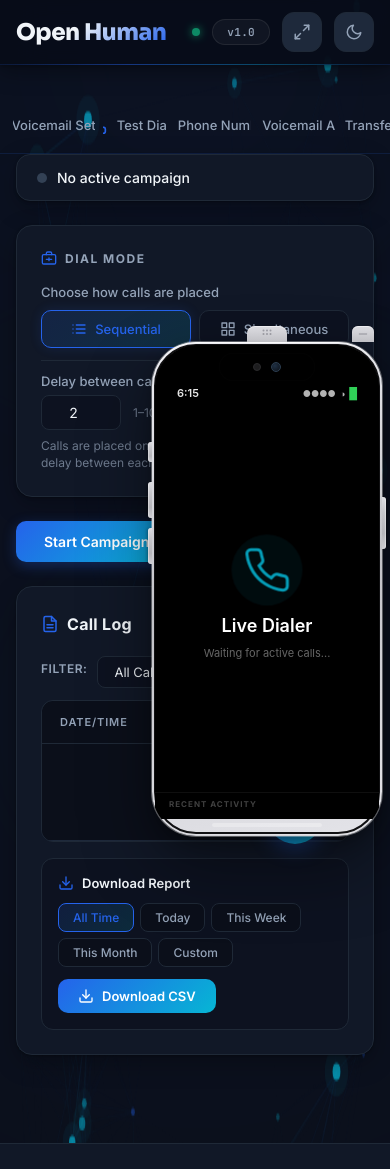
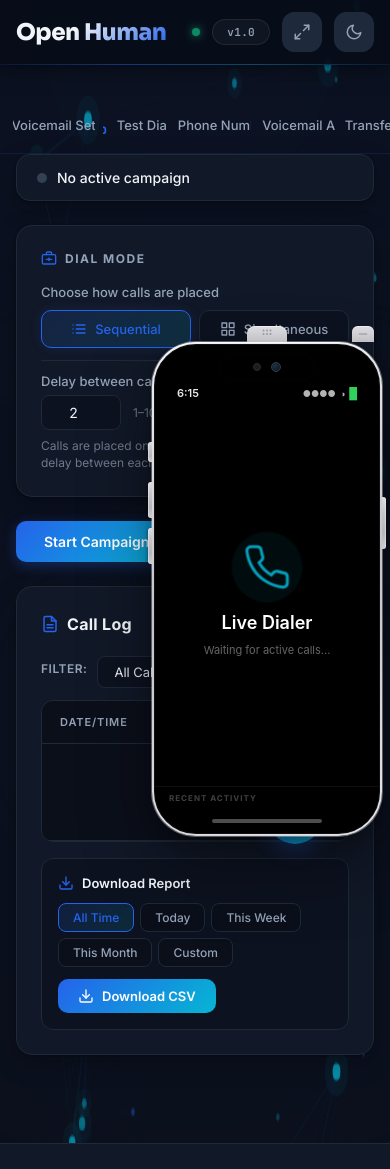
Before and after one commit to edsindustries1/my-outbound-dialer, a Flask app: page / in a window 390 px wide; the page is wider, and only the part inside the window is pictured. Shown: the top 1169 px of that part. Run offline with Flask 3, Linux system fonts and the light colour scheme; data that the repository does not hold is empty.

Commit message:
Improve iPhone dialer screen shape to match device
Adjust iPhone dialer component by nesting the home bar within the screen element and applying matching bottom border-radius to the screen and notch areas for a more accurate visual representation.

Replit-Commit-Author: Agent
Replit-Commit-Session-Id: c36dbc9e-1ee5-4c28-9fbd-a759f911c62d
Replit-Commit-Checkpoint-Type: full_checkpoint
Replit-Commit-Event-Id: 5cdc8ce0-c93e-40c4-ab75-fb455f5c80fa
Replit-Commit-Screenshot-Url: https://storage.googleapis.com/screenshot-production-us-central1/834e69c3-ce81-4671-9cff-dd80311d9cf9/c36dbc9e-1ee5-4c28-9fbd-a759f911c62d/Cq2CYRW
Replit-Helium-Checkpoint-Created: true

```diff
--- a/static/style.css
+++ b/static/style.css
@@ -3652,7 +3652,7 @@ tbody tr:hover { background: rgba(var(--accent-rgb), 0.06); }
     position: relative;
     z-index: 2;
     background: #000;
-    border-radius: 50px 50px 0 0;
+    border-radius: 49px 49px 0 0;
 }
 
 .iphone-dynamic-island {
@@ -3723,6 +3723,7 @@ tbody tr:hover { background: rgba(var(--accent-rgb), 0.06); }
     flex: 1;
     min-height: 0;
     background: #000;
+    border-radius: 0 0 49px 49px;
     display: flex;
     flex-direction: column;
     overflow: hidden;
@@ -4026,7 +4027,7 @@ tbody tr:hover { background: rgba(var(--accent-rgb), 0.06); }
     height: 4px;
     background: rgba(255,255,255,0.3);
     border-radius: 3px;
-    margin: 4px auto 6px;
+    margin: 6px auto 10px;
     position: relative;
     z-index: 2;
     flex-shrink: 0;
@@ -4302,7 +4303,10 @@ tbody tr:hover { background: rgba(var(--accent-rgb), 0.06); }
         border-radius: 44px;
     }
     .iphone-notch-area {
-        border-radius: 42px 42px 0 0;
+        border-radius: 41px 41px 0 0;
+    }
+    .iphone-screen {
+        border-radius: 0 0 41px 41px;
     }
     .iphone-action-icon {
         width: 38px;
--- a/templates/index.html
+++ b/templates/index.html
@@ -1446,8 +1446,8 @@
                             <div class="iphone-log-title">Recent Activity</div>
                             <div class="iphone-log-entries" id="iphoneLogEntries"></div>
                         </div>
-                    </div>
-                    <div class="iphone-home-bar"></div>
+                        <div class="iphone-home-bar"></div>
+                    </div>
                 </div>
             </div>
             <div class="iphone-back" id="iphoneBack">
```
